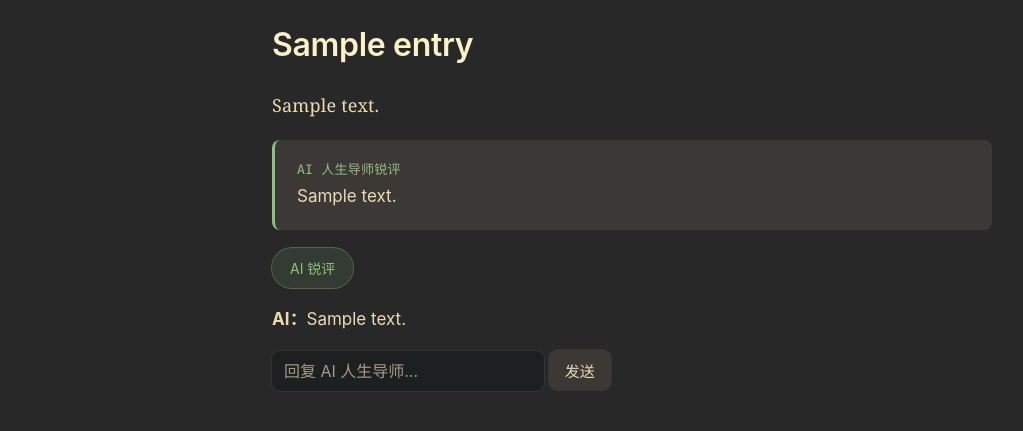
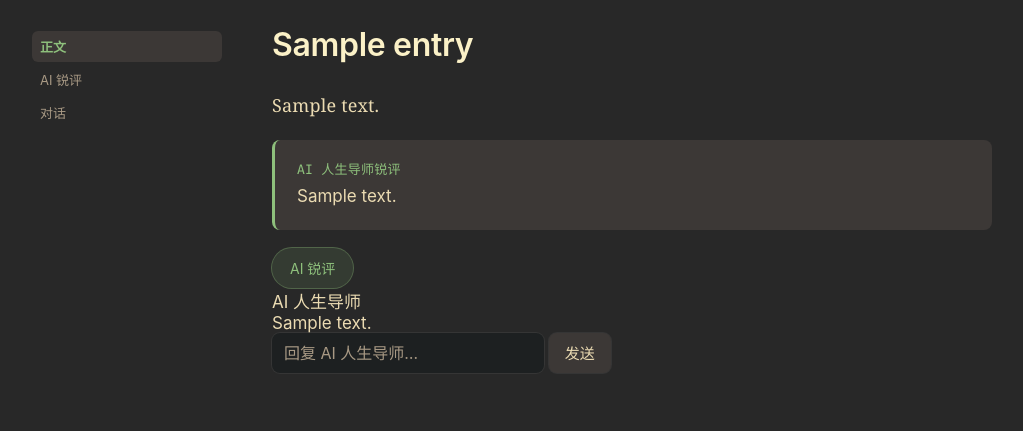
Before and after one commit to sinmentis/unflincher, a Python web app: template src/diary/templates/entry_detail.html in a window 1280 px wide. Shown: the part 65-496 px from the top of the page, without its empty margins (8-1031 px from the left). Run offline with Jinja, Linux system fonts and the light colour scheme; the template is opened without the code that fills it: most values are stand-ins (such as "Sample title", 1, 10 or a date in 2020).

Commit message:
feat: add entry-detail table-of-contents sidebar

```diff
--- a/src/diary/static/theme.css
+++ b/src/diary/static/theme.css
@@ -264,3 +264,5 @@ main:has(#chat-stream[data-streaming="1"])       #chat-send::after{
   margin: 36px 0 4px; padding-top: 20px; border-top: 1px solid var(--border);
 }
 .year-divider:first-child{ margin-top: 0; padding-top: 0; border-top: 0; }
+
+.side-nav--toc .side-nav-item{ text-decoration: none; }
--- a/src/diary/templates/entry_detail.html
+++ b/src/diary/templates/entry_detail.html
@@ -2,8 +2,15 @@
 {% extends "base.html" %}
 {% block title %}{{ entry.title }}{% endblock %}
 {% block content %}
+<nav class="side-nav side-nav--toc" aria-label="正文与对话跳转" id="entry-toc">
+  <a class="side-nav-item" href="#diary-text">正文</a>
+  {% if commentary_html %}
+  <a class="side-nav-item" href="#ai-commentary">AI 锐评</a>
+  {% endif %}
+  <a class="side-nav-item" href="#chat-section">对话</a>
+</nav>
 <h1>{{ entry.title }}</h1>
-<div class="diary-text">{{ entry.content_html | safe }}</div>
+<div class="diary-text" id="diary-text">{{ entry.content_html | safe }}</div>
 
 {% if versions|length > 1 %}
 <p class="entry-date">历史版本：
@@ -16,7 +23,7 @@
 {% endif %}
 
 {% if commentary_html %}
-<div class="ai-card">
+<div class="ai-card" id="ai-commentary">
   <div class="ai-label">AI 人生导师锐评</div>
   {{ commentary_html | safe }}
 </div>
@@ -34,14 +41,19 @@ document.getElementById("run-commentary").addEventListener("click", () => {
 });
 </script>
 
+<div id="chat-section">
 <div id="chat-thread">
   {% for msg in chat_history %}
-  <div class="chat-msg"><strong>{{ "我" if msg.role == "user" else "AI" }}：</strong>{% if msg.content_html %}{{ msg.content_html | safe }}{% else %}{{ msg.content }}{% endif %}</div>
+  <div class="chat-bubble {{ 'mine' if msg.role == 'user' else 'mentor' }}">
+    <div class="chat-bubble-label">{{ "我" if msg.role == "user" else "AI 人生导师" }}</div>
+    {% if msg.content_html %}{{ msg.content_html | safe }}{% else %}{{ msg.content }}{% endif %}
+  </div>
   {% endfor %}
 </div>
 <div id="chat-stream" class="ai-card" style="display:none" aria-live="polite"></div>
 <input type="text" id="chat-input" placeholder="回复 AI 人生导师…" aria-label="回复AI人生导师输入框">
 <button id="chat-send">发送</button>
+</div>
 <script>
 document.getElementById("chat-send").addEventListener("click", () => {
   const input = document.getElementById("chat-input");
@@ -49,5 +61,25 @@ document.getElementById("chat-send").addEventListener("click", () => {
   streamInto("/entry/{{ entry.id }}/chat", {message: input.value}, target, () => location.reload());
   input.value = "";
 });
+
+// Highlight whichever TOC entry corresponds to the section currently in view. Plain
+// IntersectionObserver, no dependency — mirrors the "no build step" constraint.
+(() => {
+  const toc = document.getElementById("entry-toc");
+  const sections = ["diary-text", "ai-commentary", "chat-section"]
+    .map((id) => document.getElementById(id))
+    .filter(Boolean);
+  if (!sections.length) return;
+  const linkFor = (id) => toc.querySelector(`a[href="#${id}"]`);
+  const observer = new IntersectionObserver((entries) => {
+    entries.forEach((entry) => {
+      if (entry.isIntersecting) {
+        toc.querySelectorAll("a").forEach((a) => a.classList.remove("active"));
+        linkFor(entry.target.id)?.classList.add("active");
+      }
+    });
+  }, {rootMargin: "-40% 0px -50% 0px"});
+  sections.forEach((s) => observer.observe(s));
+})();
 </script>
 {% endblock %}
```
Also changed, not shown: tests/test_routes_entry.py (+18 -0 lines).
